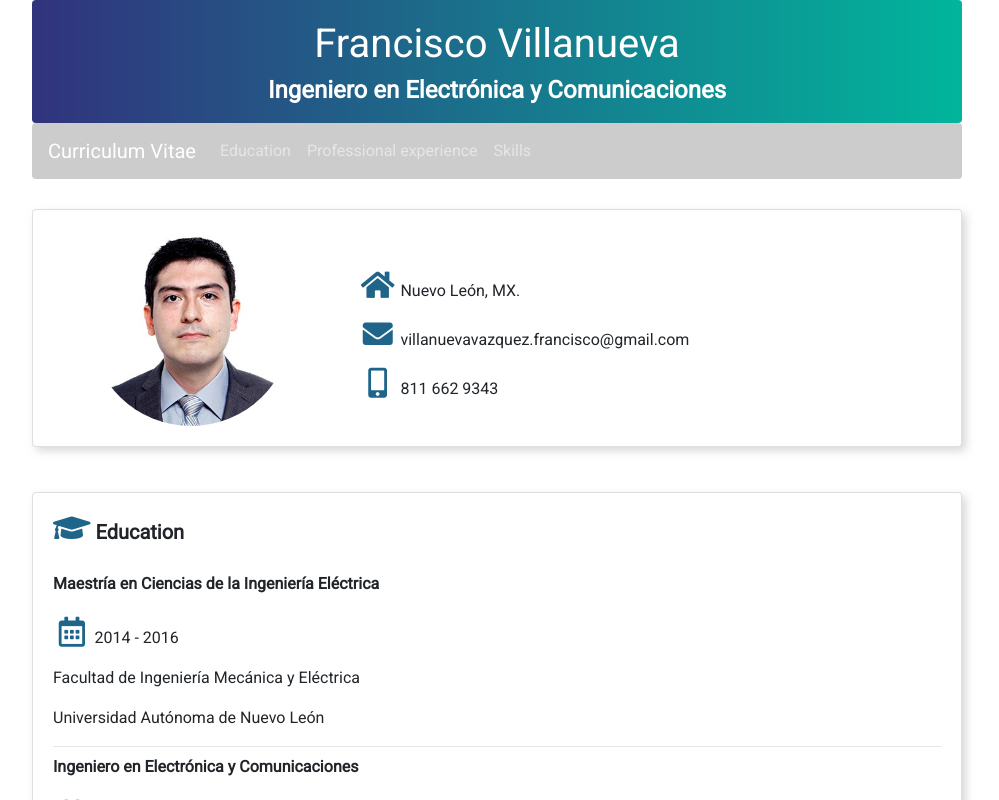
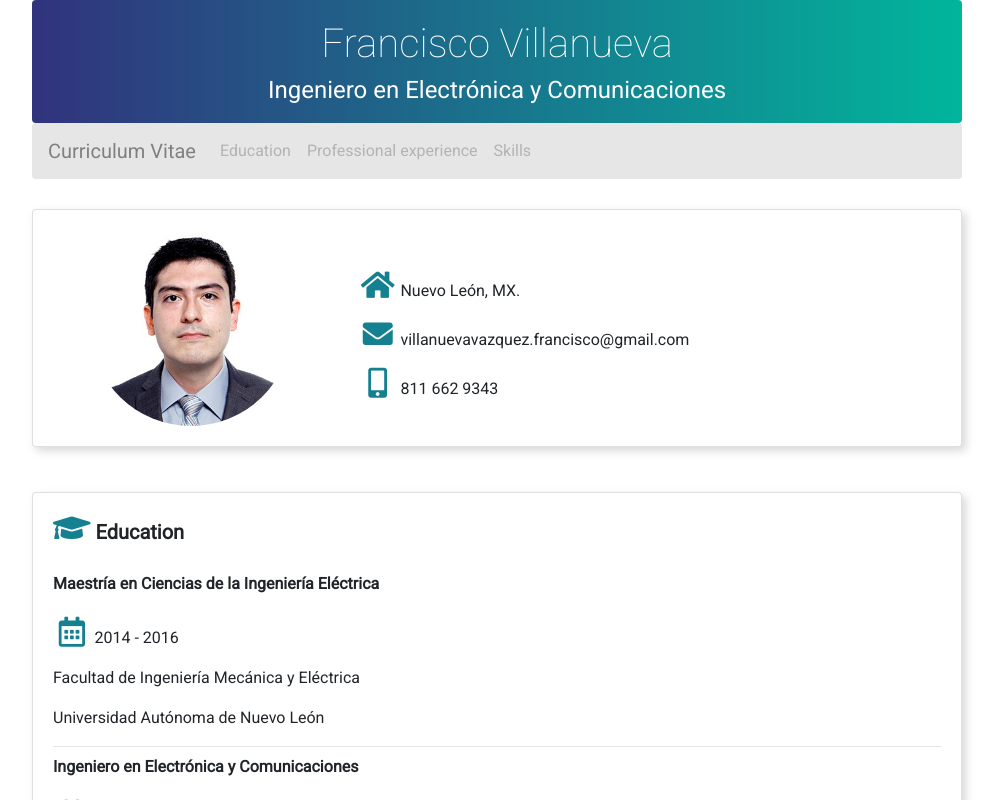
Before and after one commit to FranciscoVillanuevaV/myCv, a React (Create React App) app: page / in a window 1280 px wide. Shown: the top 800 px of the page, without its empty margins (143-1142 px from the left). Built offline with nearby package versions, Linux system fonts and the light colour scheme.

Commit message:
style improvement 3

```diff
--- a/public/index.html
+++ b/public/index.html
@@ -5,6 +5,10 @@
     <link rel="stylesheet" href="https://pro.fontawesome.com/releases/v5.10.0/css/all.css" integrity="sha384-AYmEC3Yw5cVb3ZcuHtOA93w35dYTsvhLPVnYs9eStHfGJvOvKxVfELGroGkvsg+p" crossorigin="anonymous"/>
     <!-- <link href="https://fonts.googleapis.com/css?family=Lato&display=swap" rel="stylesheet"> -->
     <link href="https://fonts.googleapis.com/css?family=Roboto&display=swap" rel="stylesheet">
+    <!--  -->
+    <link rel="preconnect" href="https://fonts.gstatic.com">
+    <link href="https://fonts.googleapis.com/css2?family=Roboto:wght@100&display=swap" rel="stylesheet">
+    <!--  -->
     <link rel="icon" href="%PUBLIC_URL%/favicon.ico" />
     <meta name="viewport" content="width=device-width, initial-scale=1" />
     <meta name="theme-color" content="#000000" />
--- a/src/App.js
+++ b/src/App.js
@@ -92,7 +92,7 @@ class App extends React.Component {
           </Navbar.Brand>
           <Navbar.Toggle aria-controls="basic-navbar-nav" />
           <Navbar.Collapse id="basic-navbar-nav">
-            <Nav className="mr-auto">
+            <Nav className="menuLinks mr-auto">
               <Nav.Link
                 onTouchEnd={() => this.scrollToElement("education")}
                 onClick={() => this.scrollToElement("education")}
--- a/src/Components/Header.js
+++ b/src/Components/Header.js
@@ -5,8 +5,8 @@ function Header() {
   return (
     <Card className="card text-center text-white header">
       <div style={{ marginTop: "20px", marginBottom: "10px" }}>
-        <h1>Francisco Villanueva</h1>
-        <h4 className="font-weight-bold">
+        <h1 className="myName">Francisco Villanueva</h1>
+        <h4 style={{fontWeight: "400"}}>
           Ingeniero en Electrónica y Comunicaciones
         </h4>
       </div>
--- a/src/Components/styles.css
+++ b/src/Components/styles.css
@@ -1,6 +1,6 @@
 .header {
   border-style: none;
-  background-image: linear-gradient(90deg, #31337D, #01B59C);
+  background-image: linear-gradient(90deg, #31337d, #01b59c);
 }
 
 .badge {
@@ -17,23 +17,55 @@
 
 .icons {
   font-size: 30px;
-  color: rgb(31, 101, 137);
+  color: rgb(21, 129, 144);
 }
 
 .cardInfo {
   margin-top: 30px;
   margin-bottom: 45px;
-  box-shadow: .25rem .25rem .50rem rgba(204, 204, 204, 0.75)!important;
+  box-shadow: 0.25rem 0.25rem 0.5rem rgba(204, 204, 204, 0.75) !important;
   /* box-shadow: .50rem .50rem 1rem rgba(0,0,0,.075)!important; */
 }
 
 .ball {
-  color: rgba(31, 101, 137, 0.1);
+  color: rgba(21, 129, 144, 0.1);
   width: 35px;
   height: 35px;
   position: absolute;
 }
 
 .menu {
-  background-color: #CCCCCC;
+  background-color: rgb(230, 230, 230);
 }
+
+.menu .navbar-brand {
+  color: rgb(128, 128, 128);
+}
+
+.menu .navbar-brand:hover {
+  color: rgb(128, 128, 128);
+}
+
+.menuLinks .navbar-dark .navbar-nav .nav-link:focus,
+.navbar-dark .navbar-nav .nav-link {
+  color: rgb(179, 179, 179);
+}
+
+.menuLinks .navbar-dark .navbar-nav .nav-link:focus,
+.navbar-dark .navbar-nav .nav-link:visited {
+  color: rgb(179, 179, 179);
+}
+
+.menuLinks .navbar-dark .navbar-nav .nav-link:focus,
+.navbar-dark .navbar-nav .nav-link:hover {
+  color: rgb(128, 128, 128);
+}
+
+.menuLinks .navbar-dark .navbar-nav .nav-link:focus,
+.navbar-dark .navbar-nav .nav-link:active {
+  color: rgb(179, 179, 179);
+}
+
+.myName {
+  font-weight: 100;
+}
--- a/src/index.css
+++ b/src/index.css
@@ -23,11 +23,11 @@ html {
 
 /* Handle */
 ::-webkit-scrollbar-thumb {
-  background: rgb(31, 101, 137);
+  background: rgb(1, 181, 156);
   border-radius: 5px;
 }
 
 /* Handle on hover */
 ::-webkit-scrollbar-thumb:hover {
-  background: rgba(31, 101, 137, 0.7);
+  background: rgba(1, 181, 156, 0.7);
 }
```
